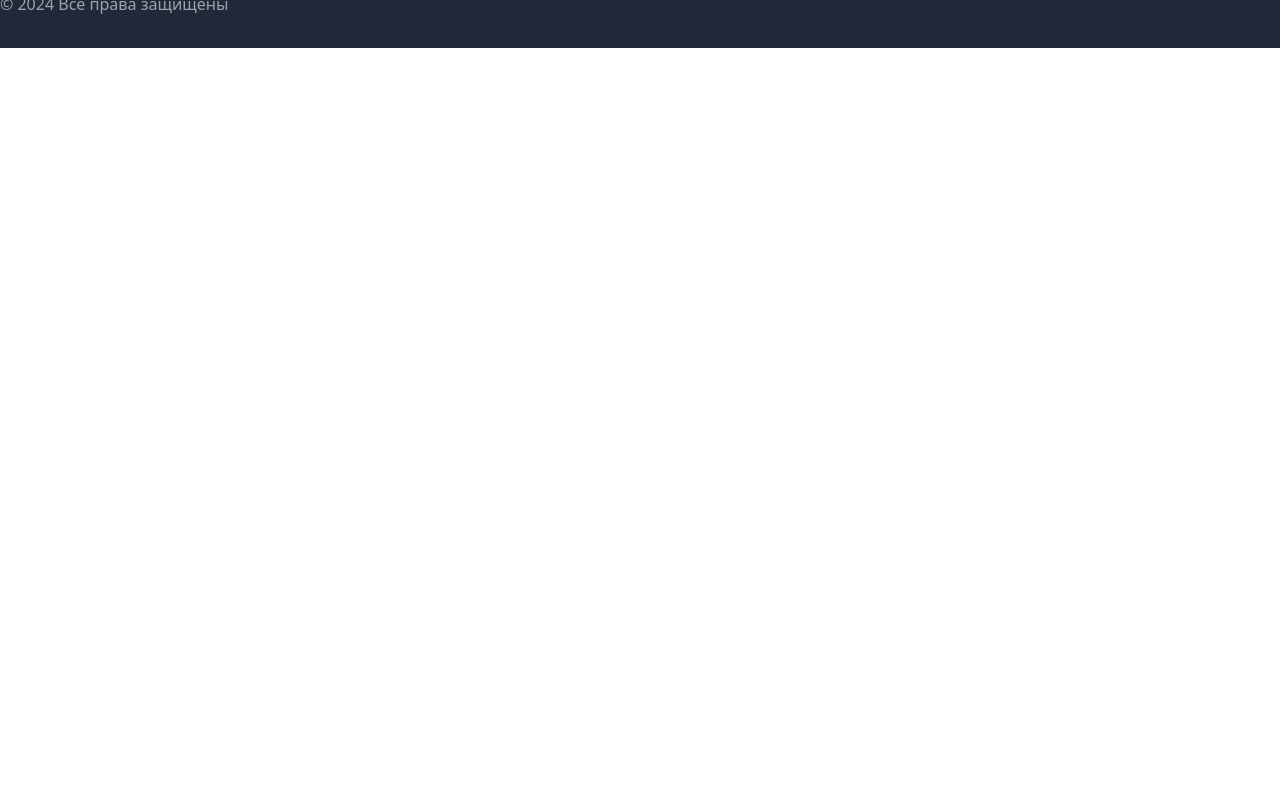
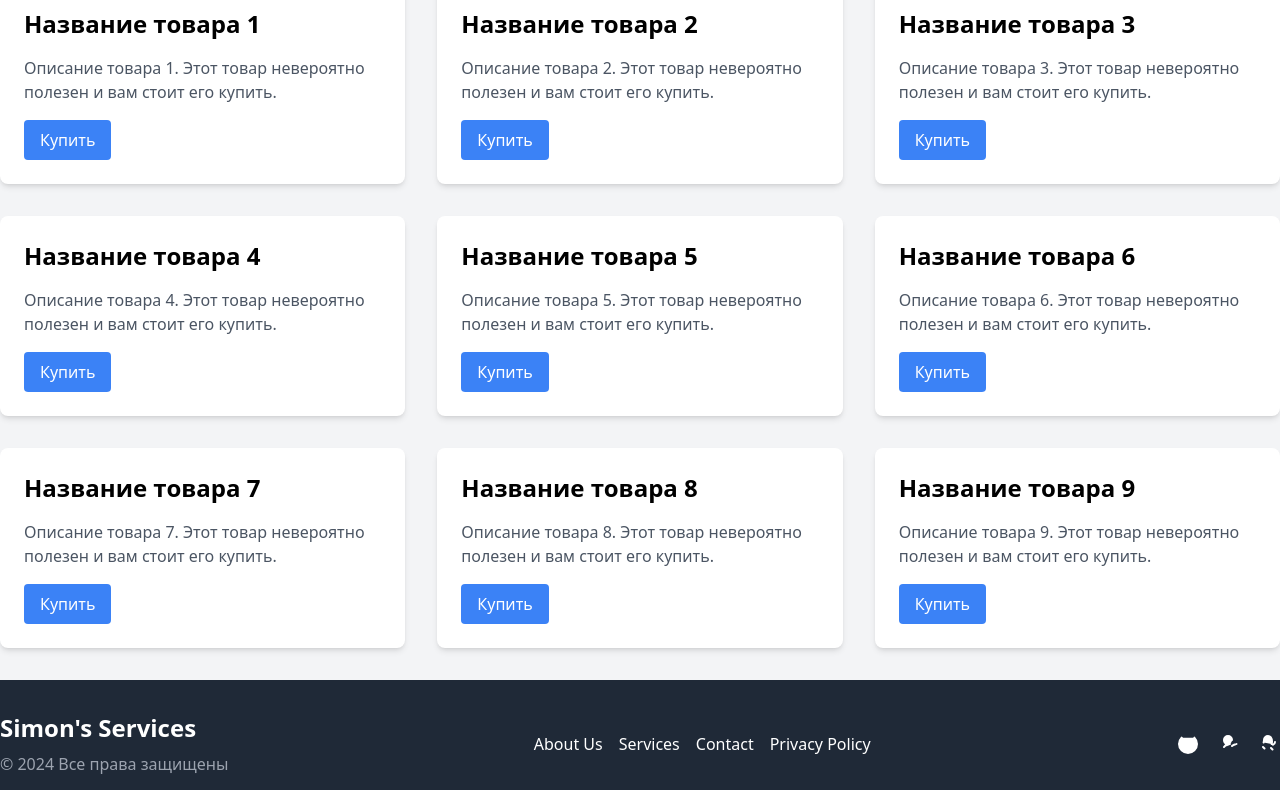
Before and after one commit to likeauser9/Ded_Simon, a website: page index.html in a window 1280 px wide. Shown: the part 626-1416 px from the top of the page. Before the commit the page ends 800 px from the top, so only its background shows below. Drawn offline with Linux system fonts and the light colour scheme.

Commit message:
типа коммит

```diff
--- a/index.html
+++ b/index.html
@@ -34,10 +34,80 @@
           <span>$999.99</span>
           <button>Add to Cart</button>
         </div>
-        <a href="#" class="mt-4 p-2 border border-red-500 rounded-md font-bold bg-blue-600 text-white">Заказать услугу</a>
+      </div>
+      <div class="p-4">
+        <a href="#" class="mt-4 p-2 border border-spacing-4 border-black rounded-md font-bold bg-blue-600 text-white hover:bg-white hover:text-blue-600">Заказать услугу</a>
       </div>
     </div>
   </section>
+  <section class="py-8 bg-gray-100">
+    <div class="container mx-auto grid grid-cols-1 sm:grid-cols-2 lg:grid-cols-3 gap-8">
+      <!-- Карточка 1 -->
+      <div class="bg-white p-6 rounded-lg shadow-md">
+        <h2 class="text-2xl font-bold mb-4">Название товара 1</h2>
+        <p class="text-gray-600 mb-4">Описание товара 1. Этот товар невероятно полезен и вам стоит его купить.</p>
+        <button class="bg-blue-500 text-white px-4 py-2 rounded">Купить</button>
+      </div>
+
+      <!-- Карточка 2 -->
+      <div class="bg-white p-6 rounded-lg shadow-md">
+        <h2 class="text-2xl font-bold mb-4">Название товара 2</h2>
+        <p class="text-gray-600 mb-4">Описание товара 2. Этот товар невероятно полезен и вам стоит его купить.</p>
+        <button class="bg-blue-500 text-white px-4 py-2 rounded">Купить</button>
+      </div>
+
+      <!-- Карточка 3 -->
+      <div class="bg-white p-6 rounded-lg shadow-md">
+        <h2 class="text-2xl font-bold mb-4">Название товара 3</h2>
+        <p class="text-gray-600 mb-4">Описание товара 3. Этот товар невероятно полезен и вам стоит его купить.</p>
+        <button class="bg-blue-500 text-white px-4 py-2 rounded">Купить</button>
+      </div>
+
+      <!-- Повтори карточки для создания сетки 3x3 -->
+      <!-- Карточка 4 -->
+      <div class="bg-white p-6 rounded-lg shadow-md">
+        <h2 class="text-2xl font-bold mb-4">Название товара 4</h2>
+        <p class="text-gray-600 mb-4">Описание товара 4. Этот товар невероятно полезен и вам стоит его купить.</p>
+        <button class="bg-blue-500 text-white px-4 py-2 rounded">Купить</button>
+      </div>
+
+      <!-- Карточка 5 -->
+      <div class="bg-white p-6 rounded-lg shadow-md">
+        <h2 class="text-2xl font-bold mb-4">Название товара 5</h2>
+        <p class="text-gray-600 mb-4">Описание товара 5. Этот товар невероятно полезен и вам стоит его купить.</p>
+        <button class="bg-blue-500 text-white px-4 py-2 rounded">Купить</button>
+      </div>
+
+      <!-- Карточка 6 -->
+      <div class="bg-white p-6 rounded-lg shadow-md">
+        <h2 class="text-2xl font-bold mb-4">Название товара 6</h2>
+        <p class="text-gray-600 mb-4">Описание товара 6. Этот товар невероятно полезен и вам стоит его купить.</p>
+        <button class="bg-blue-500 text-white px-4 py-2 rounded">Купить</button>
+      </div>
+
+      <!-- Карточка 7 -->
+      <div class="bg-white p-6 rounded-lg shadow-md">
+        <h2 class="text-2xl font-bold mb-4">Название товара 7</h2>
+        <p class="text-gray-600 mb-4">Описание товара 7. Этот товар невероятно полезен и вам стоит его купить.</p>
+        <button class="bg-blue-500 text-white px-4 py-2 rounded">Купить</button>
+      </div>
+
+      <!-- Карточка 8 -->
+      <div class="bg-white p-6 rounded-lg shadow-md">
+        <h2 class="text-2xl font-bold mb-4">Название товара 8</h2>
+        <p class="text-gray-600 mb-4">Описание товара 8. Этот товар невероятно полезен и вам стоит его купить.</p>
+        <button class="bg-blue-500 text-white px-4 py-2 rounded">Купить</button>
+      </div>
+
+      <!-- Карточка 9 -->
+      <div class="bg-white p-6 rounded-lg shadow-md">
+        <h2 class="text-2xl font-bold mb-4">Название товара 9</h2>
+        <p class="text-gray-600 mb-4">Описание товара 9. Этот товар невероятно полезен и вам стоит его купить.</p>
+        <button class="bg-blue-500 text-white px-4 py-2 rounded">Купить</button>
+      </div>
+    </div>
+  </section>
+
   <footer class="bg-gray-800 text-white py-8">
     <div class="container mx-auto flex justify-between items-center">
 
```
Also changed, not shown: public/styles.css.
